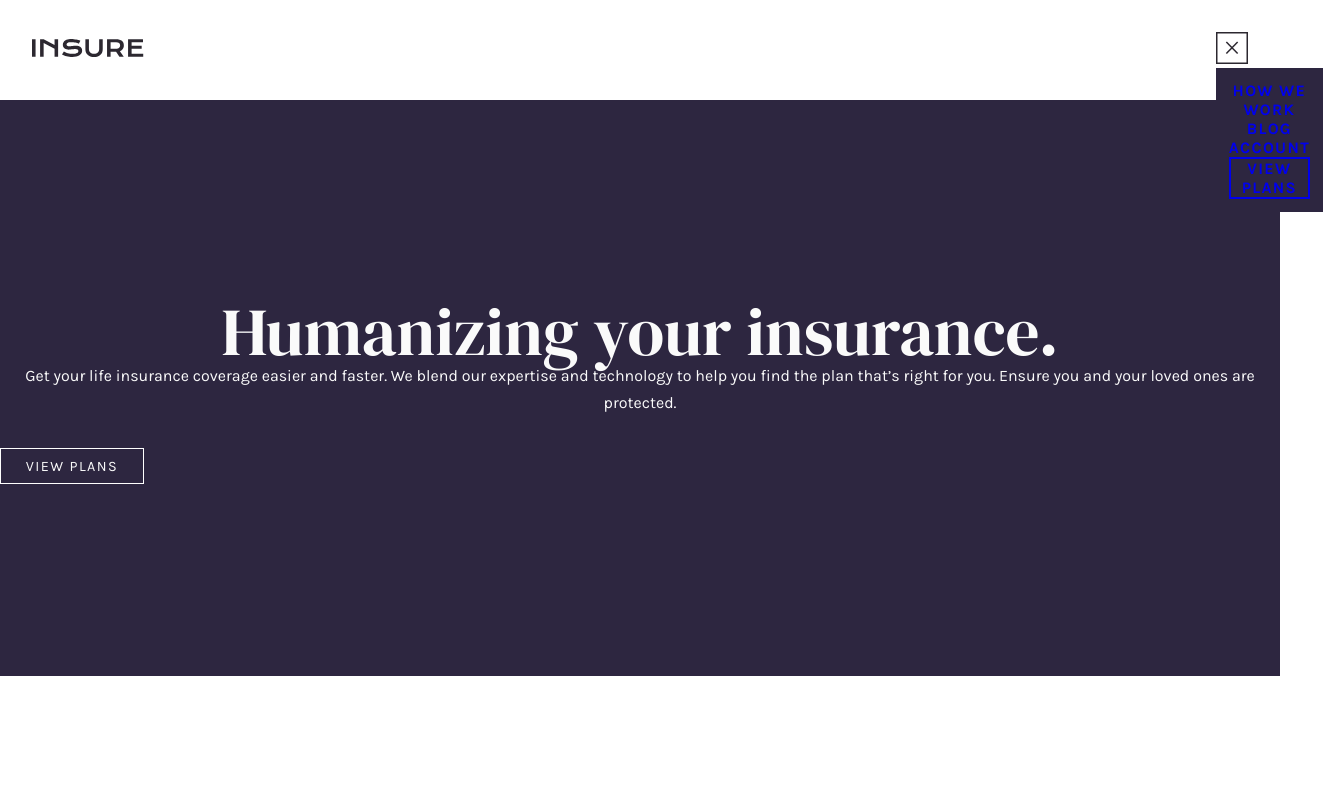
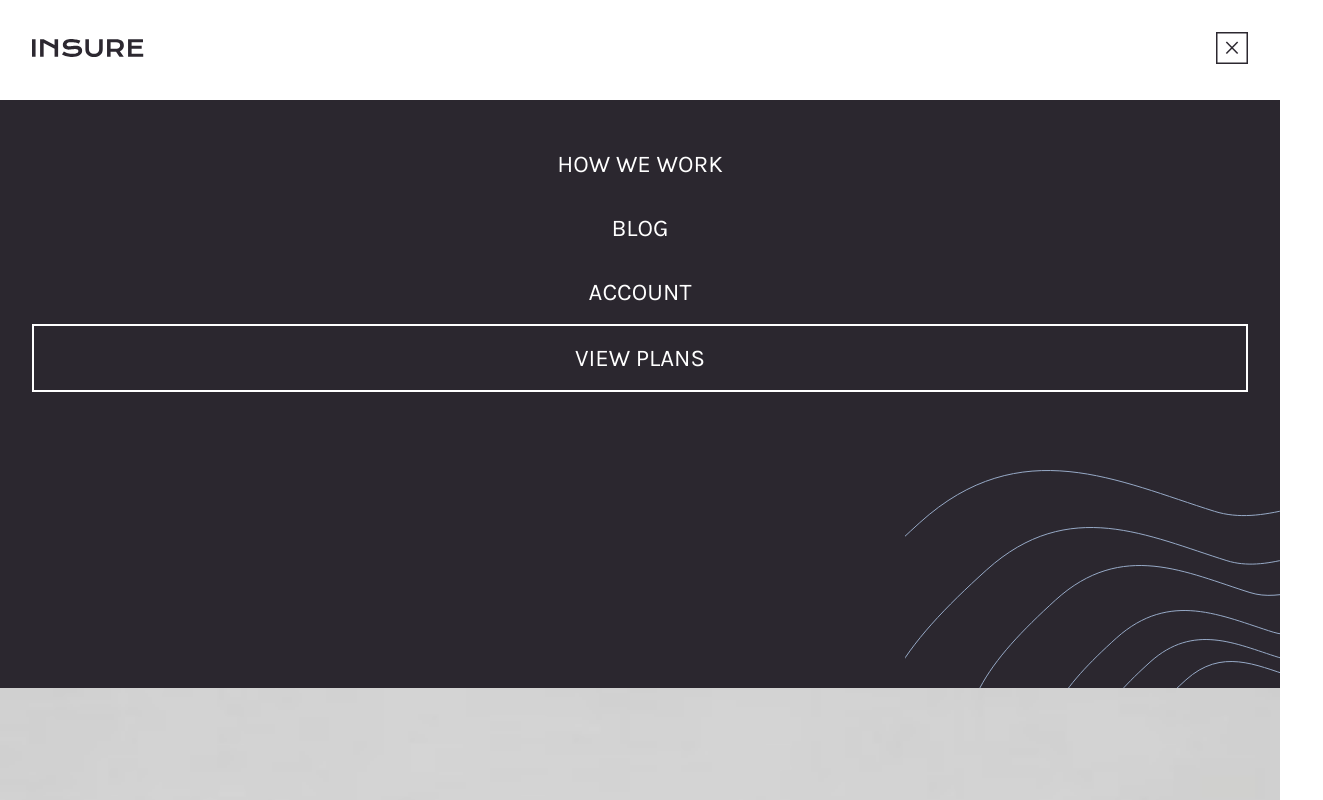
Before and after one commit to melodymastache/Insure-Landing-Page, a React (Create React App) app: page / in a window 1280 px wide. Both pictures are taken after a click on the picture 1232 px from the left and 48 px from the top of the page. Shown: the top 800 px of the page, 1323 px wide, since content can reach past the window. Built offline with nearby package versions, Linux system fonts and the light colour scheme.

Commit message:
header complete

```diff
--- a/src/App.js
+++ b/src/App.js
@@ -8,6 +8,7 @@ import peopleIcon from './images/icon-people-first.svg';
 import BurgerDropdown from './images/icon-hamburger.svg';
 import CloseIcon from './images/icon-close.svg';
 import familyPhoto from './images/image-intro-mobile.jpg';
+import navBg from './images/bg-pattern-mobile-nav.svg';
 
 class DesktopHeader extends React.Component {
     render() {
@@ -39,10 +40,23 @@ class MobileHeader extends React.Component {
         this.setState(state => ({
             isClicked: !state.isClicked // setting to opposite of current state
         }));
-        console.log("navbar toggled", this.isClicked);
+
     }
     render() {
+        let ddownContent; // rendering content separately in order to align to viewport properly
+        if (this.state.isClicked === true) {
+            console.log(this.state.isClicked);
+            ddownContent =
+                <div className="ddown-content">
+                    <a href="/" alt="how-we-work">How we work</a>
+                    <a href="/" alt="blog">Blog</a>
+                    <a href="/" alt="account">Account</a>
+                    <a href="/" alt="view-plans" className="button" id="header-button">View plans</a>
+                    {/* <img src={navBg} alt="wavy background" id="mobile-nav-bg" />  */}
+                </div>;
+        }
         return (
+            <div>
                 <header className="header-parent">
                     <div className="header-logo"><img src={logo} alt="company-logo" /></div>
                     <div className="dropdown-container"></div>
@@ -50,18 +64,16 @@ class MobileHeader extends React.Component {
                         this.state.isClicked ? (
                             <div>
                                 <img onClick={this.toggleDropdown} className="ddown-button close" src={CloseIcon} alt="close-navigation" />
-                                <div className="ddown-content">
-                                    <a href="/" alt="how-we-work" className="ddown-items">How we work</a>
-                                    <a href="/" alt="blog" className="ddown-items">Blog</a>
-                                    <a href="/" alt="account" className="ddown-items">Account</a>
-                                    <a href="/" alt="view-plans" className="ddown-items button" id="header-button">View plans</a>
                             </div>
-                            </div>
+
                         ) : (
                                 <img onClick={this.toggleDropdown} className="ddown-button burger" src={BurgerDropdown} alt="burger-dropdown" />
                             )
                     }
+
                 </header>
+                {ddownContent}
+            </div>
         )
     }
 }
@@ -69,14 +81,14 @@ class MobileHeader extends React.Component {
 class Intro extends React.Component {
     render() {
         return (
+            <div>
+                <img src={familyPhoto} alt="family photo" id="family-photo" />
                 <div className="intro-container">
-                {/* <img src={familyPhoto} alt="family" id="family-photo" /> */}
                     <h2 className="title" id="intro-title">Humanizing your insurance.</h2>
                     <p>Get your life insurance coverage easier and faster. We blend our expertise and technology to help you find the plan that’s right for you. Ensure you and your loved ones are protected.</p>
-                <div className="button" id="intro-button">View plans</div>
-
-                <div id="wavy-intro-bg"></div>
-                <div id="wavy-transition-bg"></div>
+                    {/* <div className="button" id="intro-button">View plans</div> */}
+                    {/* <div id="wavy-transition-bg"></div> */}
+                </div>
             </div>
         )
     }
@@ -86,28 +98,25 @@ class AtAGlance extends React.Component {
     render() {
         return (
             <div className="at-a-glance">
-                <hr className="line-decoration"></hr>
+                <hr></hr>
                 <h2 className="title">We’re different</h2>
                 <div className="feature-list">
                     <div className="feature-item">
                         <img src={snappyIcon} alt="snappy-icon" />
                         <h2 className="title subtitle">Snappy Process</h2>
-                        <p>Our application process can be completed in minutes, not hours. Don’t get
-                stuck filling in tedious forms.</p>
+                        <p>Our application process can be completed in minutes, not hours. Don’t get stuck filling in tedious forms.</p>
                     </div>
 
                     <div className="feature-item" id="middle-item">
                         <img src={affordableIcon} alt="people-icon" />
                         <h2 className="title subtitle">Affordable Prices</h2>
-                        <p>We don’t want you worrying about high monthly costs. Our prices may be low,
-                but we still offer the best coverage possible.</p>
+                        <p>We don’t want you worrying about high monthly costs. Our prices may be low, but we still offer the best coverage possible.</p>
                     </div>
 
                     <div className="feature-item">
                         <img src={peopleIcon} alt="people-icon" />
                         <h2 className="title subtitle">People First</h2>
-                        <p>Our plans aren’t full of conditions and clauses to prevent payouts. We make
-                sure you’re covered when you need it.</p>
+                        <p>Our plans aren’t full of conditions and clauses to prevent payouts. We make sure you’re covered when you need it.</p>
                     </div>
                 </div>
             </div>
@@ -196,54 +205,51 @@ class Footer extends React.Component {
     }
 }
 
-class Site extends React.Component {
-    constructor(props) {
-        super(props);
-        this.state = {
-            isDesktop: true
-        };
-        this.updateWidth = this.updateWidth.bind(this);
-    }
-    componentDidMount() {
-        this.updateWidth();
-        window.addEventListener("resize", this.updateWidth);
-    }
-    componentWillUnmount() {
-        window.removeEventListener("resize", this.updateWidth);
-    }
-    updateWidth() {
-        this.setState({
-            isDesktop: window.innerWidth <= 1040 //what
-        });
-        console.log(this.state.isDesktop);
-    }
-    render() {  // separate component allows for conditional rendering
-        const viewWidth = this.state.viewWidth;
-        return (
-            <div className="App">
-                {
-                    viewWidth ? (
-                        <DesktopHeader />
-                    ) : (
-                            <MobileHeader />
-                        )
-                }
-                <Intro />
-                <AtAGlance />
-                <HowWeWork />
-                <Footer />
-            </div>
-        );
-    }
-}
+// class Site extends React.Component {
+//     constructor(props) {
+//         super(props);
+//         this.state = {
+//             isDesktop: true
+//         };
+//         this.updateWidth = this.updateWidth.bind(this);
+//     }
+//     componentDidMount() {
+//         this.updateWidth();
+//         window.addEventListener("resize", this.updateWidth);
+//     }
+//     componentWillUnmount() {
+//         window.removeEventListener("resize", this.updateWidth);
+//     }
+//     updateWidth() {
+//         this.setState({
+//             isDesktop: window.innerWidth <= 1040 //what
+//         });
+//         console.log(this.state.isDesktop);
+//     }
+//     render() {  // separate component allows for conditional rendering
+//         const viewWidth = this.state.viewWidth;
+//         return (
+//             <div className="App">
+//                 {
+//                     viewWidth ? (
+//                         <DesktopHeader />
+//                     ) : (
+//                             <MobileHeader />
+//                         )
+//                 }
+//                 <Intro />
+//                 <AtAGlance />
+//                 <HowWeWork />
+//                 <Footer />
+//             </div>
+//         );
+//     }
+// }
 
 function App() {
     return (
-        // <Site />
         <div className="App">
-
             <MobileHeader />
-
             <Intro />
             <AtAGlance />
             <HowWeWork />
--- a/src/App.scss
+++ b/src/App.scss
@@ -45,6 +45,7 @@ $very-light-gray: hsl(0, 0%, 98%);
   background-color: white;
   display: flex;
   margin: 2em;
+
   div {
     flex-flow: column wrap;
   }
@@ -60,25 +61,22 @@ $very-light-gray: hsl(0, 0%, 98%);
 }
 
 .ddown-content {
-  position: absolute; // stops header expanding when dropdown toggled
-  background-color: $dark-violet;
+  background-color: $very-dark-violet;
+  padding: 2em;
+  line-height: 4em;
+  background-image: url(./images/bg-pattern-mobile-nav.svg);
+  background-repeat: no-repeat;
+  background-position: bottom right;
 }
 
-/* Links inside the dropdown */
 .ddown-content a {
+  font-weight: 500;
+  font-size: 1.5em;
+  text-align: center;
+  text-transform: uppercase;
+  color: white;
   text-decoration: none; // remove underline
   display: block;
-}
-
-
-.ddown-content {
-  padding: 1em;
-  color: white;
-  font-weight: 700;
-  font-size: 0.8em;
-  text-align: center;
-  text-transform: uppercase;
-  letter-spacing: 0.1em;
 
   &:hover {
     color: $dark-violet;
@@ -86,18 +84,22 @@ $very-light-gray: hsl(0, 0%, 98%);
 }
 
 #header-button {
+  margin-bottom: 11em;
 }
 
 /* INTRO CONTAINER */
 .intro-container {
-  height: 36rem;
   text-align: center;
   color: $very-light-gray;
-  background-color: $dark-violet;
+  margin: 0em 0em 10em 0em;
+  background-color: black;
+  background-image: url(./images/bg-pattern-intro-left-mobile.svg);
+  background-position: top left;
+  background-repeat: no-repeat;
 
   p {
     background-color: $dark-violet;
-    padding-bottom: 2em;
+    padding-bottom: 3em;
     line-height: 1.5em;
     font-size: 1em;
     line-height: 1.7em;
@@ -106,6 +108,12 @@ $very-light-gray: hsl(0, 0%, 98%);
 
 #family-photo {
   width: 100%;
+}
+
+#wavy-transition-bg {
+  background-image: url(./images/bg-pattern-intro-right-mobile.svg);
+  background-repeat: no-repeat;
+  background-position: right;
 }
 
 #intro-title {
@@ -122,7 +130,6 @@ $very-light-gray: hsl(0, 0%, 98%);
   padding-top: 0.6em;
   letter-spacing: 0.1em;
   font-size: 0.9rem;
-  margin-bottom: 3em;
   border: 1.5px solid white;
 
   &:hover {
@@ -138,6 +145,15 @@ $very-light-gray: hsl(0, 0%, 98%);
   color: $very-dark-violet;
   text-align: center;
 
+  h2 {
+    font-size: 2.5rem;
+
+  }
+
+  hr {
+    margin: 3em 4em;
+  }
+
   p {
     color: $dark-greyish-violet;
     font-size: 1.2em;
@@ -147,7 +163,6 @@ $very-light-gray: hsl(0, 0%, 98%);
 }
 
 .subtitle {
-  font-size: 2em;
   padding: 1em 0em;
 }
 
@@ -171,17 +186,14 @@ $very-light-gray: hsl(0, 0%, 98%);
 
   h2 {
     line-height: 1em;
-    font-size: 3.5em;
+    font-size: 2.5em;
   }
 }
 
 #hww-button {
-  padding: 0.7em 0em;
-  // z-index: 1; /* put button in front of bg */
+  padding: .7em;
   font-size: 1.1em;
   letter-spacing: 0.1em;
-  margin: 0em 6em;
-  height: 2.7em;
   font-weight: 400;
   border: 1px solid white;
   margin-top: 3em;
@@ -217,7 +229,6 @@ $very-light-gray: hsl(0, 0%, 98%);
 }
 
 .footer-logo {
-  width: 11em;
   padding-top: 7.4em;
 }
 /* using svg code in order to have access to change colour of image on hover */
```
Lines whose indentation alone changed are shown as unchanged.
